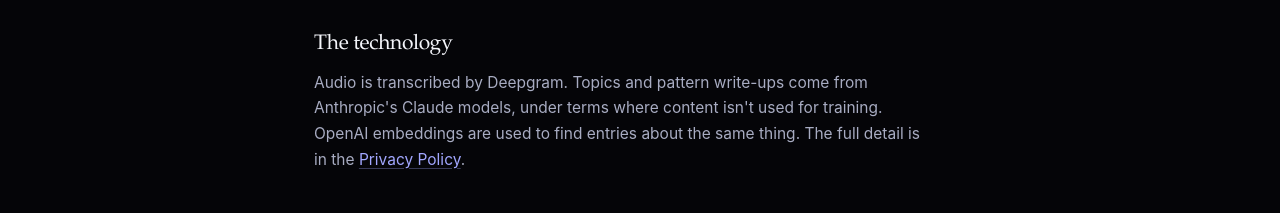
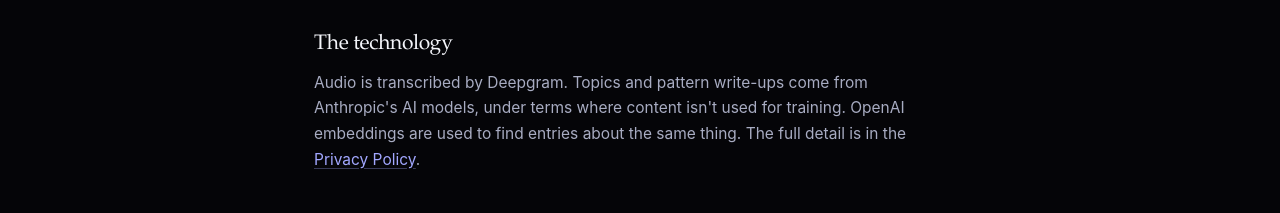
Before and after one commit to Merkonnen1/beacon-site, a plain HTML site: page press.html in a window 1280 px wide. Shown: the part 1838-2051 px from the top of the page. Drawn offline with Linux system fonts and the light colour scheme.

Commit message:
Press page: name the AI provider, not the model

```diff
--- a/press.html
+++ b/press.html
@@ -107,7 +107,7 @@
         <h2>The technology</h2>
         <p>
           Audio is transcribed by Deepgram. Topics and pattern write-ups come from Anthropic's
-          Claude models, under terms where content isn't used for training. OpenAI embeddings
+          AI models, under terms where content isn't used for training. OpenAI embeddings
           are used to find entries about the same thing. The full detail is in the
           <a class="link" href="privacy.html">Privacy Policy</a>.
         </p>
```
